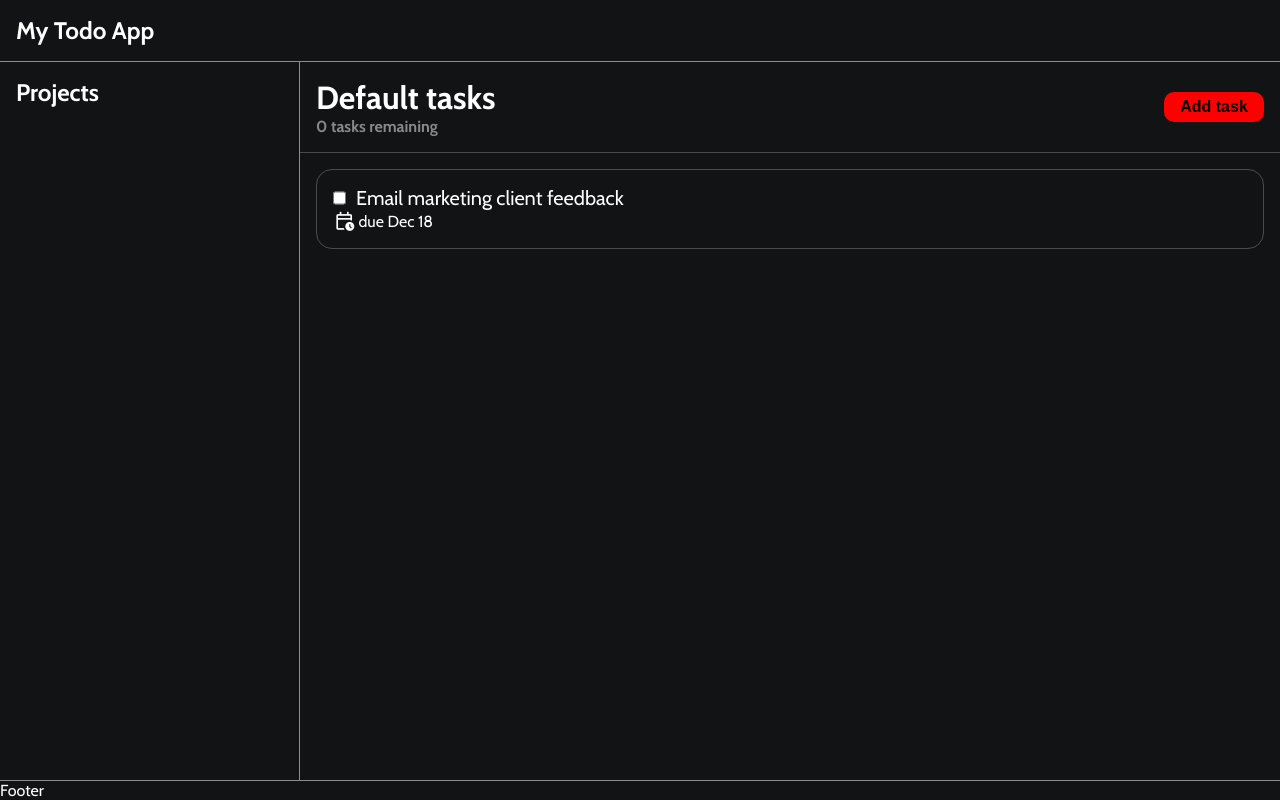
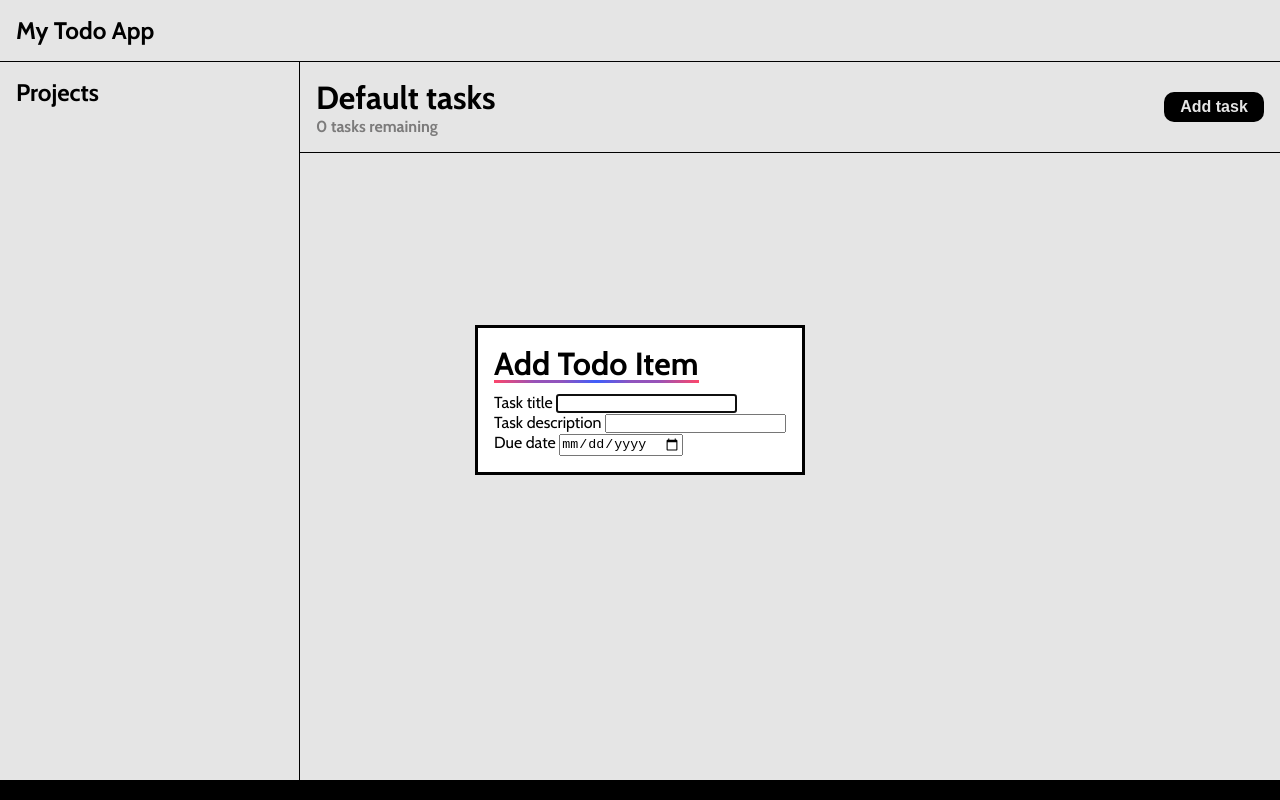
Before and after one commit to ShurjeelCS/todo-list, a website built with webpack: page src/template.html in a window 1280 px wide. Both pictures are taken after a click on the button "Add task". Built offline with nearby package versions, Linux system fonts and the light colour scheme.

Commit message:
more ui tweaks

```diff
--- a/src/index.js
+++ b/src/index.js
@@ -5,3 +5,11 @@ import { Project } from "./todo";
 
 
 const project = new Project("default");
+
+const addTask = document.querySelector(".add");
+
+const dialog = document.querySelector(".dialog");
+
+addTask.addEventListener("click", () => {
+    dialog.showModal();
+});
--- a/src/styles.css
+++ b/src/styles.css
@@ -12,37 +12,39 @@
 body {
     min-height:100vh;
     font-family: "Cabin", sans-serif;
-    background-color: rgb(18, 19, 20);
-    color : white;
+    background-color: rgb(255, 255, 255);
+    color : rgb(0, 0, 0);
     display: grid;
     grid-template-columns: 300px 1fr;
     grid-template-rows: auto 1fr auto;
+    /* position: relative; */
 }
 
 nav {
     grid-row: 1/2;
     grid-column: 1/3;
-    border-bottom: 1px solid rgba(255, 255, 255, 0.514);
+    border-bottom: 1px solid rgb(0, 0, 0);
     padding: 1rem;
 
 }
 
 aside {
-    border-right:  1px solid rgba(255, 255, 255, 0.514);
+    border-right:  1px solid rgb(0, 0, 0);
     padding:1rem;
 }
 
 
 footer {
-    border-top: 1px solid rgba(255, 255, 255, 0.514);
+    border-top: 1px solid rgba(0, 0, 0, 0.514);
     grid-column:1/3;
+    background-color: black;
 }
 
 .row {
     display: flex;
     justify-content: space-between;
     align-items: center;
-    border-bottom: 1px solid rgba(255, 255, 255, 0.24);
+    border-bottom: 1px solid rgb(0, 0, 0);
     padding:1rem;
 }
 
@@ -51,8 +53,8 @@ footer {
 }
 
 .row button {
-    background-color: red;
-    color: black;
+    background-color: rgb(0, 0, 0);
+    color: rgb(255, 255, 255);
     font-size: 1rem;
     font-weight: 600;
     border: none;
@@ -61,6 +63,8 @@ footer {
     border-radius: 10px;
 
 }
+
+
 
 
 .material-symbols-outlined {
@@ -109,6 +113,56 @@ footer {
 }
 
 
-.taskcheck .checked {
-    border-radius: 59px;
+
+.checked {
+    appearance: none;
+    height: 20px;
+    width: 20px;
+    border: 2px solid white;
+    border-radius: 50%;
+    cursor: pointer;
+    display: grid;
+    place-content: center;
 }
+
+.checked::before {
+    content: '';
+    background-color: #00ffe5;
+    height: 20px;
+    width:20px;
+    border-radius: 50%;
+    background-image: url(check_24dp_1F1F1F_FILL0_wght400_GRAD0_opsz24.svg);
+    background-repeat: no-repeat;
+    background-size: cover;
+    background-position: center;
+    scale: 0;
+    opacity:0;
+    transition: 200ms ease;
+}
+
+.checked:checked::before {
+    scale: 1;
+    opacity: 1;
+}
+
+.dialog {
+    padding: 1rem;
+    margin: auto;
+}
+
+.dialog h1 {
+    position: relative;
+    width: max-content;
+    margin-bottom: 10px;
+}
+
+.dialog h1::after {
+    content: '';
+    position: absolute;
+    width: 100%;
+    height: 3px;
+    bottom: 0;
+    left: 0;
+    background: #3F5EFB;
+    background: radial-gradient(circle, rgba(63, 94, 251, 1) 0%, rgba(143, 84, 190, 1) 34%, rgba(148, 83, 186, 1) 51%, rgba(151, 83, 184, 1) 60%, rgba(252, 70, 107, 1) 100%);
+}
--- a/src/template.html
+++ b/src/template.html
@@ -1,17 +1,22 @@
-<!DOCTYPE html>
+<!doctype html>
 <html lang="en">
+
 <head>
-    <meta charset="UTF-8">
-    <meta name="viewport" content="width=device-width, initial-scale=1.0">
-<link rel="stylesheet" href="https://fonts.googleapis.com/css2?family=Material+Symbols+Outlined:opsz,wght,FILL,GRAD@20..48,100..700,0..1,-50..200&icon_names=calendar_clock" />    <title>Document</title>
+    <meta charset="UTF-8" />
+    <meta name="viewport" content="width=device-width, initial-scale=1.0" />
+    <link rel="stylesheet"
+        href="https://fonts.googleapis.com/css2?family=Material+Symbols+Outlined:opsz,wght,FILL,GRAD@20..48,100..700,0..1,-50..200&icon_names=calendar_clock" />
+    <title>Document</title>
 </head>
+
 <body>
     <nav>
         <h1>My Todo App</h1>
     </nav>
     <aside>
-        <h2>Projects
-
+        <h2>
+            Projects
+            <div class="projects"></div>
         </h2>
     </aside>
     <main>
@@ -20,31 +25,42 @@
                 <h2>Default tasks</h2>
                 <h4>0 tasks remaining</h4>
             </div>
-            <button>
-                Add task
-            </button>
+            <button class="add">Add task</button>
         </div>
 
+
+
         <div class="tasklist">
-            <div>
-                <div class="taskcheck">
-                    <input type="checkbox" class="checked">
-                    <p>Email marketing client feedback</p>
+            <template>
+                <div class="task">
+                    <div class="taskcheck">
+                        <input type="checkbox" class="checked" />
+                        <p>Email marketing client feedback</p>
+                    </div>
+
+                    <div class="due">
+                        <span class="material-symbols-outlined"> calendar_clock </span>
+                        <span>due Dec 18</span>
+                    </div>
                 </div>
+            </template>
+        </div>
 
-                <div class="due">
-                    <span class="material-symbols-outlined">
-                    calendar_clock
-                    </span>
-                    <span>due Dec 18</span>
-                </div>
+        <dialog class="dialog">
+            <h1>Add Todo Item</h1>
+            <label for="title">Task title</label>
+            <input type="text" name="title" id="title" />
+            <br>
+            <label for="description">Task description</label>
+            <input type="text" name="description" id="description" />
+            <br>
+            <label for="date">Due date</label>
+            <input type="date" name="date" id="date" />
+        </dialog>
 
-            </div>
 
-        </div>
     </main>
-    <footer>
-        Footer
-    </footer>
+    <footer>Footer</footer>
 </body>
+
 </html>
--- a/src/todo.js
+++ b/src/todo.js
@@ -9,7 +9,7 @@ function Project(name) {
     this.name = name;
     this.todos = [];
 
-    this.addTodo = function(todo) {
+    this.addTodo = function (todo) {
         this.todos.push(todo);
     };
 }
@@ -18,4 +18,4 @@ function test() {
     return "hello mate";
 }
 
-export {Todo, Project, test};
+export { Todo, Project, test };
```
Also changed, not shown: src/check_24dp_1F1F1F_FILL0_wght400_GRAD0_opsz24.svg (added).
